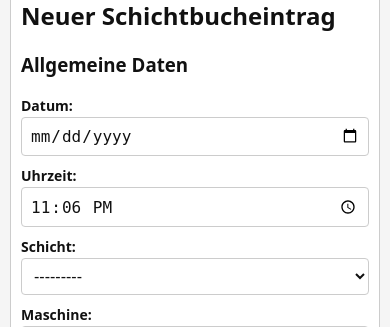
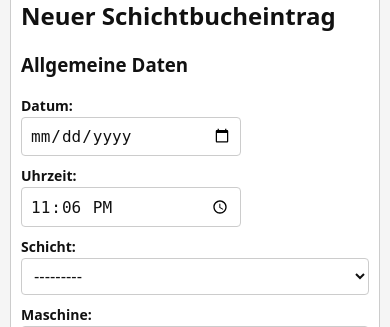
Before and after one commit to plumpsklo/Schichtbuch, a Django app: page /eintrag/neu/ in a window 390 px wide. Shown: the part 188-515 px from the top of the page. Run offline with Django 4.2, Linux system fonts and the light colour scheme; the visitor is signed in with stand-in values (Sample User, id 1); data that the repository does not hold is empty.

Commit message:
anpassung darstellung mobile

```diff
--- a/buch/templates/buch/base.html
+++ b/buch/templates/buch/base.html
@@ -195,6 +195,10 @@
             border: 1px solid var(--border-color);
             border-radius: 4px;
         }
+        input[type="date"],
+        input[type="time"] {
+        max-width: 220px;
+        }
 
         input:focus,
         select:focus,
--- a/buch/templates/buch/entry_form.html
+++ b/buch/templates/buch/entry_form.html
@@ -23,7 +23,7 @@
     {% csrf_token %}
 
     <h3>Allgemeine Daten</h3>
-
+    <div class="field-row">
         <div class="field">
             {{ form.date.label_tag }}
             {{ form.date }}
@@ -34,6 +34,7 @@
             {{ form.time.label_tag }}
             {{ form.time }}
             {{ form.time.errors }}
+        </div>
     </div>
 
     <div class="field">
```
Lines whose indentation alone changed are shown as unchanged.
